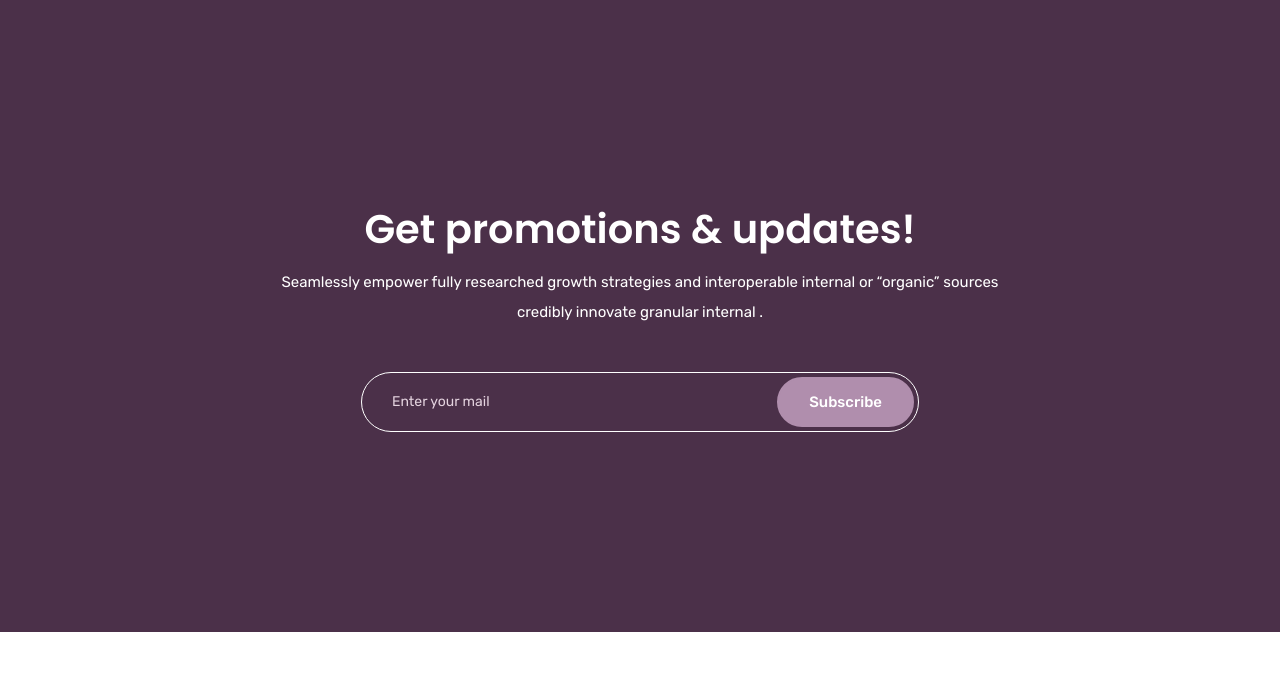
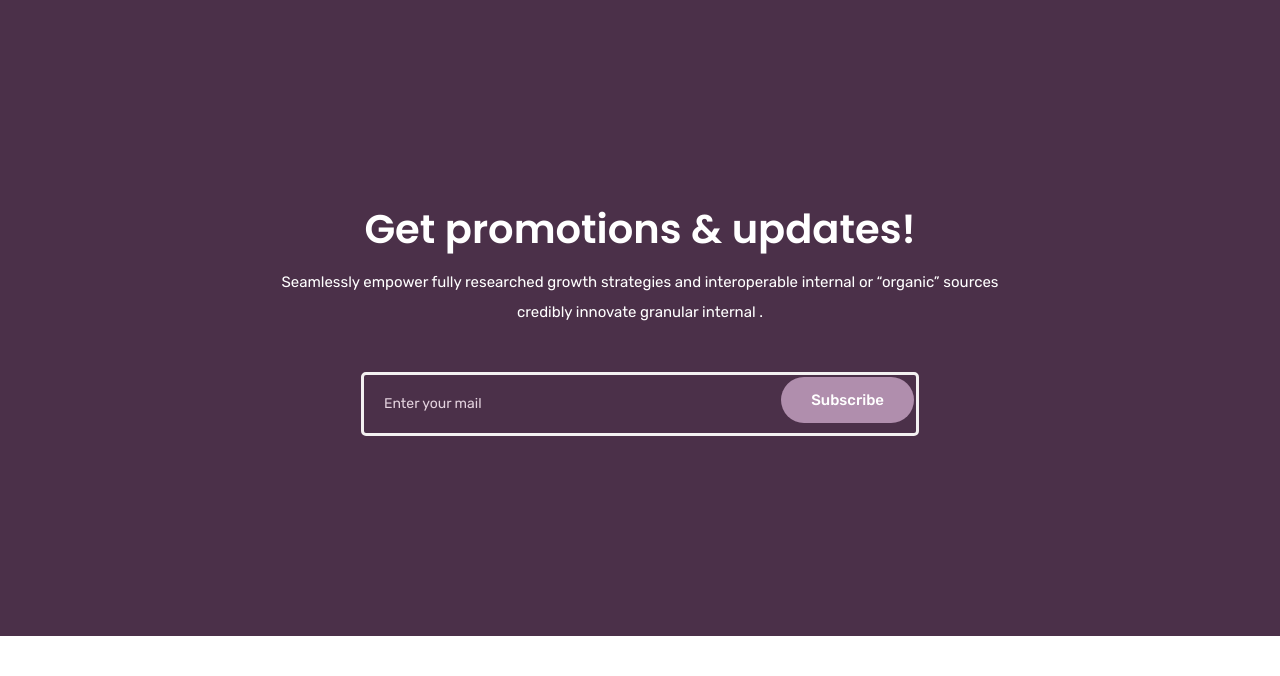
Before and after one commit to htokira/Online-shop, a Django app: page /about/ in a window 1280 px wide. Shown: the part 1990-2666 px from the top of the page. Run offline with Django 5.2, Linux system fonts and the light colour scheme; some libraries are stand-ins or nearby versions.

Commit message:
Update pages

```diff
--- a/shop/templates/shop/about.html
+++ b/shop/templates/shop/about.html
@@ -82,7 +82,6 @@
     </section>
     <!-- feature part end -->
 
-    <!-- subscribe part here -->
     <section class="subscribe_part section_padding">
         <div class="container">
             <div class="row justify-content-center">
@@ -90,10 +89,18 @@
                     <div class="subscribe_part_content">
                         <h2>Get promotions & updates!</h2>
                         <p>Seamlessly empower fully researched growth strategies and interoperable internal or “organic” sources credibly innovate granular internal .</p>
+
                         <div class="subscribe_form">
-                            <input type="email" placeholder="Enter your mail">
-                            <a href="#" class="btn_1">Subscribe</a>
+                            <form action="{% url 'shop:subscribe' %}" method="POST" style="display: flex; width: 100%;">
+                                {% csrf_token %}
+                                <input type="email" name="email" placeholder="Enter your mail" required
+                                       style="flex-grow: 1; border: 3px solid #f3f1f1; border-radius: 5px; background: transparent; padding-left: 20px;">
+                                <button type="submit" class="btn_1" style="border: none; cursor: pointer;">
+                                    Subscribe
+                                </button>
+                            </form>
                         </div>
+
                     </div>
                 </div>
             </div>
--- a/shop/templates/shop/base.html
+++ b/shop/templates/shop/base.html
@@ -88,6 +88,13 @@
     <!-- Header part end-->
 
     <main>
+        {% if messages %}
+            {% for message in messages %}
+                <div class="alert alert-{{ message.tags }}">
+                    {{ message }}
+                </div>
+            {% endfor %}
+        {% endif %}
         {% block content %}
         {% endblock %}
     </main>
```
